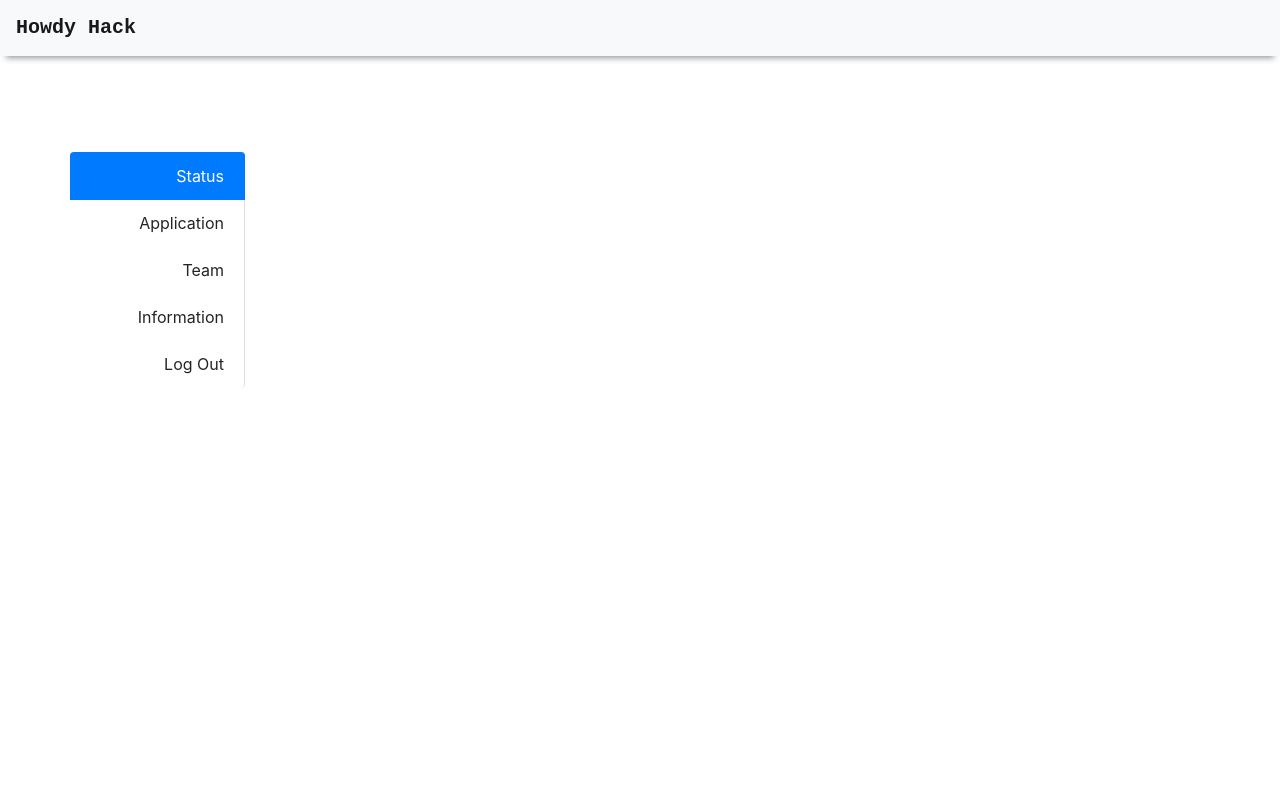
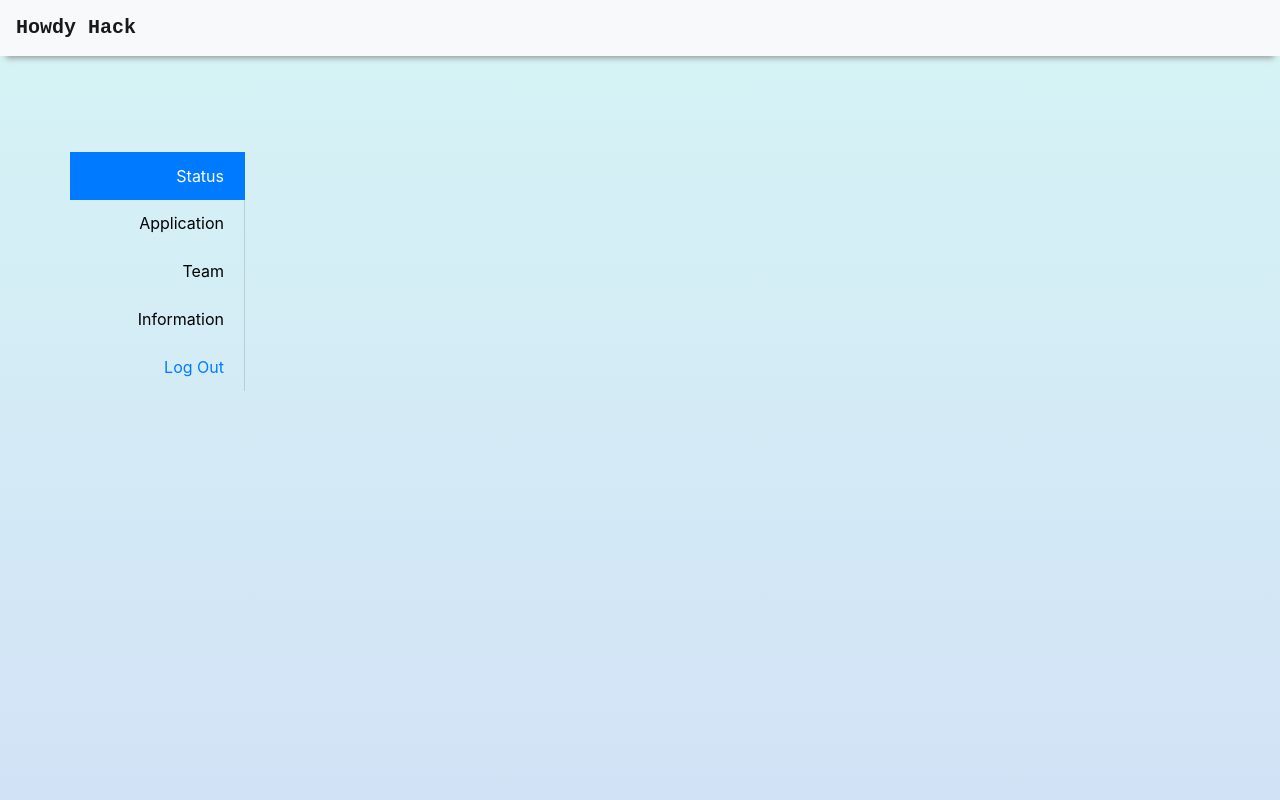
Before and after one commit to tamu-datathon-org/obos, a Django app: page /status in a window 1280 px wide. Run offline with Django 3.2, Linux system fonts and the light colour scheme; some libraries are stand-ins or nearby versions.

Commit message:
css changes to dashboard template

```diff
--- a/hacker/static/style.css
+++ b/hacker/static/style.css
@@ -35,6 +35,11 @@
     outline: none !important;
     border-style: none !important;
     background-color:#2ebfc7 !important;
+}
+
+.register-btn:hover {
+    background: white !important;
+    color: #2ebfc7 !important;
 }
 
 
@@ -126,6 +131,27 @@
     border: transparent;
     outline: none;
     outline: transparent;
+    border-radius: 0 !important;
+    background: transparent !important;
+    background-color: transparent !important;
+}
+
+.list-group-item {
+    border-radius: 0 !important;
+}
+
+.transparent-obj {
+    background: transparent !important;
+}
+
+.sidebar li:hover {
+    color: #e27536 !important;
+    font-weight: bold !important;
+}
+
+.sidebar a:link, a:hover a{
+    text-decoration: none;
+    color: black;
 }
 
 .btn-back-submit {
@@ -133,3 +159,10 @@
     padding-left: 5%;
     padding-right: 5%;
 }
+
+.dashboard {
+    background-image: linear-gradient(rgb(213, 244, 245),rgb(210, 226, 246));
+    height: 100vh;
+    width: 100vw;
+    max-width: 100%;
+}
--- a/hacker/templates/base.html
+++ b/hacker/templates/base.html
@@ -13,7 +13,6 @@
 	</head>
 
 	<body>
-		<!--{% include 'includes/_navbar.html' %}-->
 
 		{% block body %}
 		{% endblock %}
--- /dev/null
+++ b/hacker/templates/dashboard.html
@@ -0,0 +1,13 @@
+{% extends 'base.html' %}
+
+{% block body %}
+<section class="dashboard">
+{% include 'includes/_dashboardNavbar.html' %}
+<div class="container">
+{% block content %}
+
+
+{% endblock %}
+</div>
+</section>
+{% endblock %}
--- a/hacker/templates/includes/_dashboardNavbar.html
+++ b/hacker/templates/includes/_dashboardNavbar.html
@@ -1,74 +1,47 @@
 {% include 'includes/_logoBar.html' %}
+<div class="sidebar pt-5">
+
+        <div class="container pt-5">
+            <div class = "row">
+                <ul class="list-group col-lg-2 col-md-2 text-right">
 
 {% if request.path == '/status' %}
 
-<div class="sidebar pt-5">
+                <li class="list-group-item border-top-0 border-left-0 border-bottom-0 active">Status</li>
+                <a href="/application"><li class="transparent-obj list-group-item border-top-0 border-left-0 border-bottom-0">Application</li></a>
+                <a href="/team"><li class="transparent-obj list-group-item border-top-0 border-left-0 border-bottom-0">Team</li></a>
+                <a href='/information'><li class="transparent-obj list-group-item border-top-0 border-left-0 border-bottom-0">Information</li></a>
+                <a href=""><li class="transparent-obj list-group-item border-top-0 border-left-0 border-bottom-0">Log Out</li></a>
 
-    <div class="container pt-5">
-        <div class = "row">
-            <ul class="list-group col-lg-2 col-md-2 text-right">
-                <li class="list-group-item border-top-0 border-left-0 border-bottom-0 active">Status</li>
-                <li class="list-group-item border-top-0 border-left-0 border-bottom-0">Application</li>
-                <li class="list-group-item border-top-0 border-left-0 border-bottom-0">Team</li>
-                <li class="list-group-item border-top-0 border-left-0 border-bottom-0">Information</li>
-                <li class="list-group-item border-top-0 border-left-0 border-bottom-0">Log Out</li>
+
+{% elif request.path == '/application' %}
+
+                <a href="/status"><li class="transparent-obj list-group-item border-top-0 border-left-0 border-bottom-0">Status</li></a>
+                <a href="/application"><li class="list-group-item border-top-0 border-left-0 border-bottom-0 active">Application</li></a>
+                <a href="/team"><li class="transparent-obj list-group-item border-top-0 border-left-0 border-bottom-0">Team</li></a>
+                <a href='/information'><li class="transparent-obj list-group-item border-top-0 border-left-0 border-bottom-0">Information</li></a>
+                <a href=""><li class="transparent-obj list-group-item border-top-0 border-left-0 border-bottom-0">Log Out</li></a>
+
+{% elif request.path == '/team' %}
+
+                <a href="/status"><li class="transparent-obj list-group-item border-top-0 border-left-0 border-bottom-0">Status</li></a>
+                <a href="/application"><li class="transparent-obj list-group-item border-top-0 border-left-0 border-bottom-0">Application</li></a>
+                <li class="list-group-item border-top-0 border-left-0 border-bottom-0 active">Team</li>
+                <a href='/information'><li class="transparent-obj list-group-item border-top-0 border-left-0 border-bottom-0">Information</li></a>
+                <a href=""><li class="transparent-obj list-group-item border-top-0 border-left-0 border-bottom-0">Log Out</li></a>
+
+{% elif request.path == '/information' %}
+
+                <a href="/status"><li class="transparent-obj list-group-item border-top-0 border-left-0 border-bottom-0">Status</li></a>
+                <a href="/application"><li class="transparent-obj list-group-item border-top-0 border-left-0 border-bottom-0">Application</li></a>
+                <a href="/team"><li class="transparent-obj list-group-item border-top-0 border-left-0 border-bottom-0">Team</li></a>
+                <a href='/information'><li class="list-group-item border-top-0 border-left-0 border-bottom-0 active">Information</li></a>
+                <a href=""><li class="list-group-item border-top-0 border-left-0 border-bottom-0">Log Out</li></a>
+
+{% endif %}
+
             </ul>
         </div>
     </div>
 
 </div>
-
-{% elif request.path == '/application' %}
-
-<div class="sidebar pt-5">
-
-    <div class="container pt-5">
-        <div class = "row">
-            <ul class="list-group col-lg-2 col-md-2 text-right">
-                <li class="list-group-item border-top-0 border-left-0 border-bottom-0">Status</li>
-                <li class="list-group-item border-top-0 border-left-0 border-bottom-0 active">Application</li>
-                <li class="list-group-item border-top-0 border-left-0 border-bottom-0">Team</li>
-                <li class="list-group-item border-top-0 border-left-0 border-bottom-0">Information</li>
-                <li class="list-group-item border-top-0 border-left-0 border-bottom-0">Log Out</li>
-            </ul>
-        </div>
-    </div>
-
-</div>
-
-{% elif request.path == '/team' %}
-
-<div class="sidebar pt-5">
-
-    <div class="container pt-5">
-        <div class = "row">
-            <ul class="list-group col-lg-2 col-md-2 text-right">
-                <li class="list-group-item border-top-0 border-left-0 border-bottom-0">Status</li>
-                <li class="list-group-item border-top-0 border-left-0 border-bottom-0">Application</li>
-                <li class="list-group-item border-top-0 border-left-0 border-bottom-0 active">Team</li>
-                <li class="list-group-item border-top-0 border-left-0 border-bottom-0">Information</li>
-                <li class="list-group-item border-top-0 border-left-0 border-bottom-0">Log Out</li>
-            </ul>
-        </div>
-    </div>
-
-</div>
-
-{% elif request.path == '/information' %}
-
-<div class="sidebar pt-5">
-
-    <div class="container pt-5">
-        <div class = "row">
-            <ul class="list-group col-lg-2 col-md-2 text-right">
-                <li class="list-group-item border-top-0 border-left-0 border-bottom-0">Status</li>
-                <li class="list-group-item border-top-0 border-left-0 border-bottom-0">Application</li>
-                <li class="list-group-item border-top-0 border-left-0 border-bottom-0">Team</li>
-                <li class="list-group-item border-top-0 border-left-0 border-bottom-0 active">Information</li>
-                <li class="list-group-item border-top-0 border-left-0 border-bottom-0">Log Out</li>
-            </ul>
-        </div>
-    </div>
-
-</div>
-{% endif %}
--- a/hacker/templates/index.html
+++ b/hacker/templates/index.html
@@ -8,7 +8,7 @@
     <div class="container pt-4">
 
         <div class="row">
-            <!--<div class="col-md-6 col-lg-6"></div>-->  <!-- Remove the comments around these to justify right -->
+            <!-- <div class="col-md-6 col-lg-6"></div> -->  <!-- Remove the comments around these to justify right -->
 
             <div class="col-sm-12 col-lg-6 text-center">
                 {% load static %}
--- a/hacker/templates/login.html
+++ b/hacker/templates/login.html
@@ -9,7 +9,7 @@
 		<div class="row justify-content-md-center text-center">
 			<div class="col-sm-12 col-md-8 col-lg-6 login-box">
 				<h1>Sign In</h1> <hr>
-				<form id="login_form" method="POST" action="">
+				<form id="login-form" method="POST" action="">
 					{% csrf_token %}	<!-- security -->
 					<div class="form-row">
 						<div class="col-md-12">
--- a/hacker/templates/status.html
+++ b/hacker/templates/status.html
@@ -1,9 +1,6 @@
-{% extends 'base.html' %}
+{% extends 'dashboard.html' %}
 
-{% block body %}
-{% include 'includes/_dashboardNavbar.html' %}
-<div class="container">
+{% block content %}
 
 
-</div>
 {% endblock %}
--- a/hacker/urls.py
+++ b/hacker/urls.py
@@ -1,10 +1,14 @@
 from django.urls import path, include
 from . import views
 from django.contrib.auth import login, authenticate
+from django.contrib.auth import views as auth_views
 
 urlpatterns = [
     path('', views.home),
     path('login', views.login),
     path('register', views.signup),
-    path('status', views.status),
+    path('status', views.dashboard.status),
+    path('application', views.dashboard.application),
+    path('team', views.dashboard.team),
+    path('information', views.dashboard.information),
 ]
--- a/hacker/views.py
+++ b/hacker/views.py
@@ -1,6 +1,17 @@
 from django.shortcuts import render
+from django.contrib.auth import authenticate, login
 
 # Create your views here.
+
+class dashboard:
+    def status(request):
+        return render(request, 'status.html')
+    def application(request):
+        return render(request, 'application.html')
+    def team(request):
+        return render(request, 'team.html')
+    def information(request):
+        return render(request, 'information.html')
 
 def home(request):
     return render(request, 'index.html')
@@ -11,5 +22,5 @@
 def signup(request):
     return render(request, 'sign_up.html')
 
-def status(request):
-    return render(request, 'status.html')
+def dash(request):
+    dashboard.status(request)
```
Also changed, not shown: hacker/templates/application.html (+2 -5 lines), hacker/templates/information.html (+2 -5 lines), hacker/templates/team.html (+2 -5 lines), hacker/templates/includes/random.jpg (deleted).
